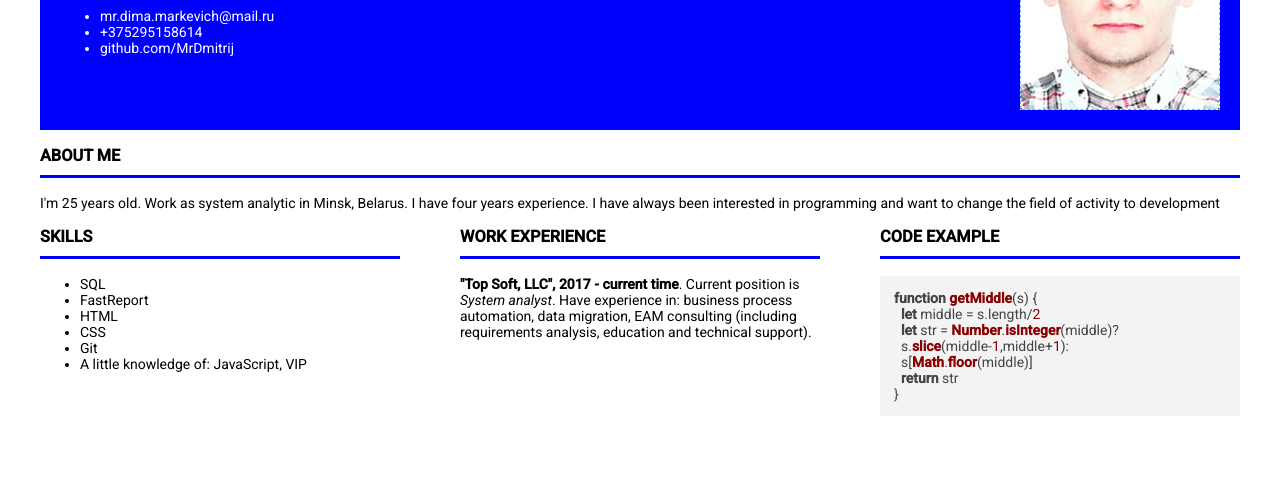
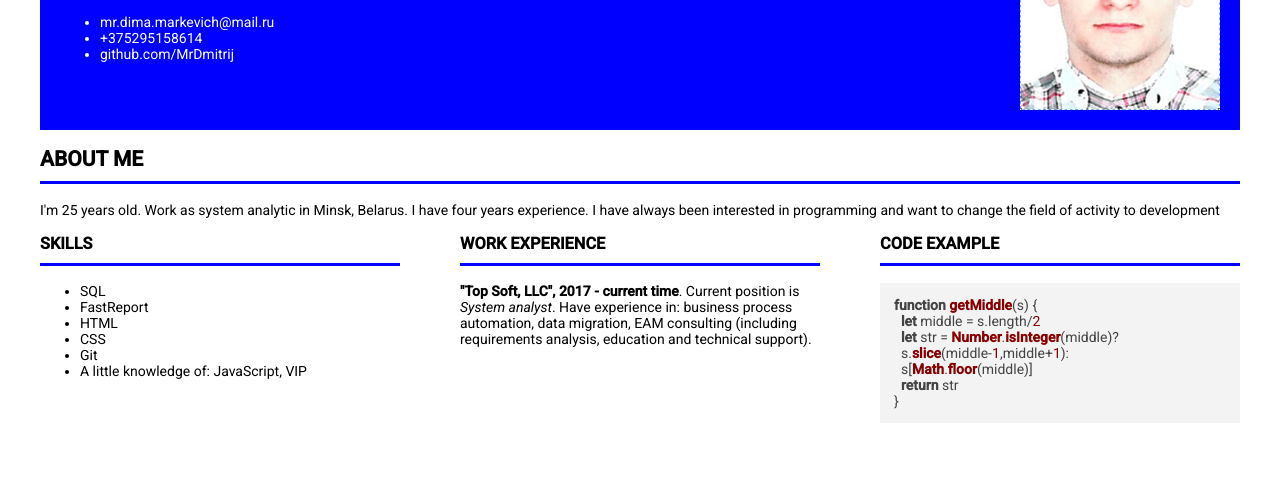
Before and after one commit to MrDmitrij/rsschool-cv, a plain HTML site: page index.html in a window 1280 px wide. Shown: the part 256-745 px from the top of the page. Drawn offline with nearby package versions, Linux system fonts and the light colour scheme.

Commit message:
fix: change title tag about me to h2

```diff
--- a/index.html
+++ b/index.html
@@ -52,7 +52,7 @@
     </header>
     <main class="wrapper">
       <article id="about-me">
-        <h3>ABOUT ME</h3>
+        <h2>ABOUT ME</h2>
         I'm 25 years old. Work as system analytic in Minsk, Belarus. I have four
         years experience. I have always been interested in programming and want
         to change the field of activity to development
--- a/style.css
+++ b/style.css
@@ -51,6 +51,7 @@ footer,
   height: 254px;
 }
 
+h2,
 h3 {
   border-bottom: var(--main-color) 3px solid;
   padding-bottom: 10px;
```
